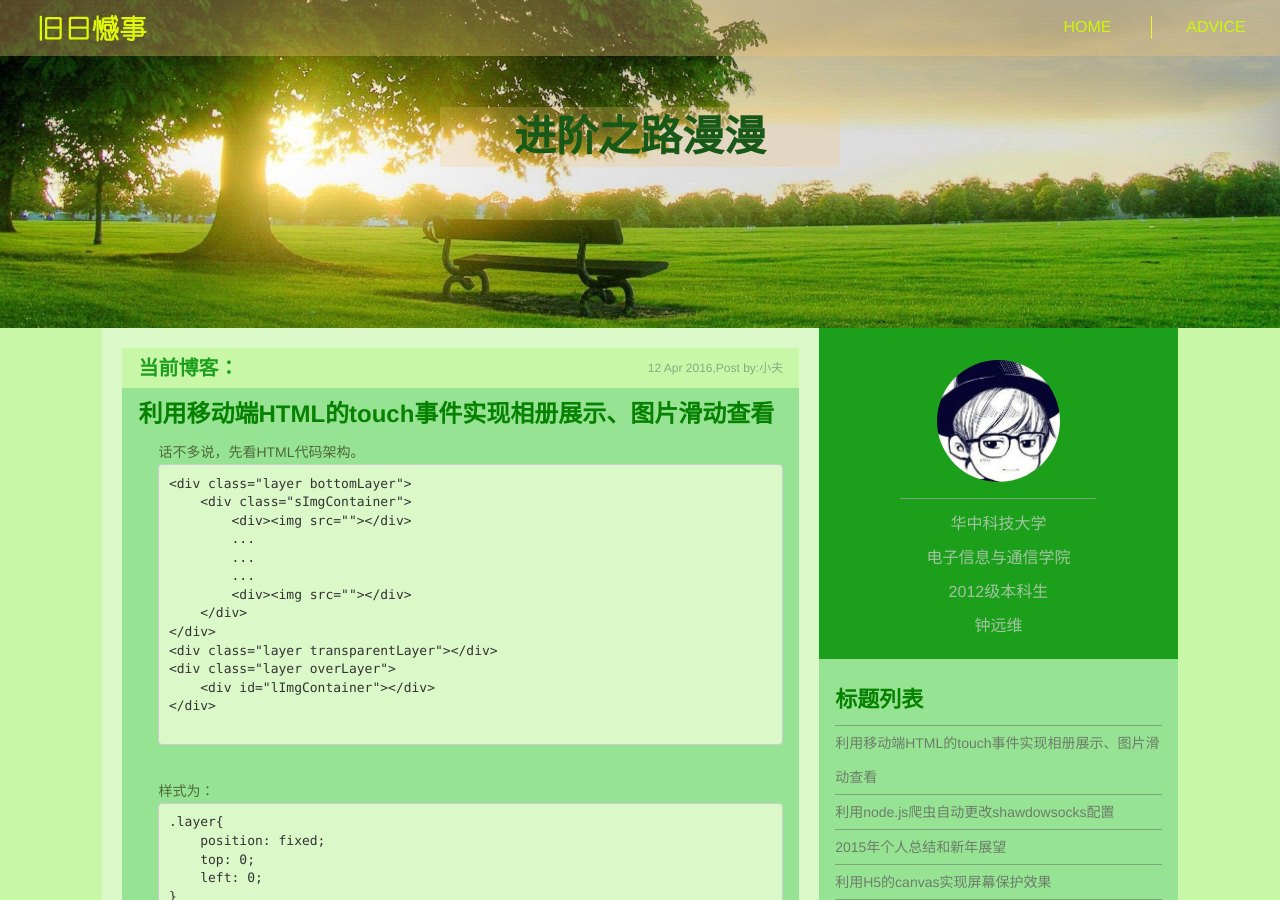
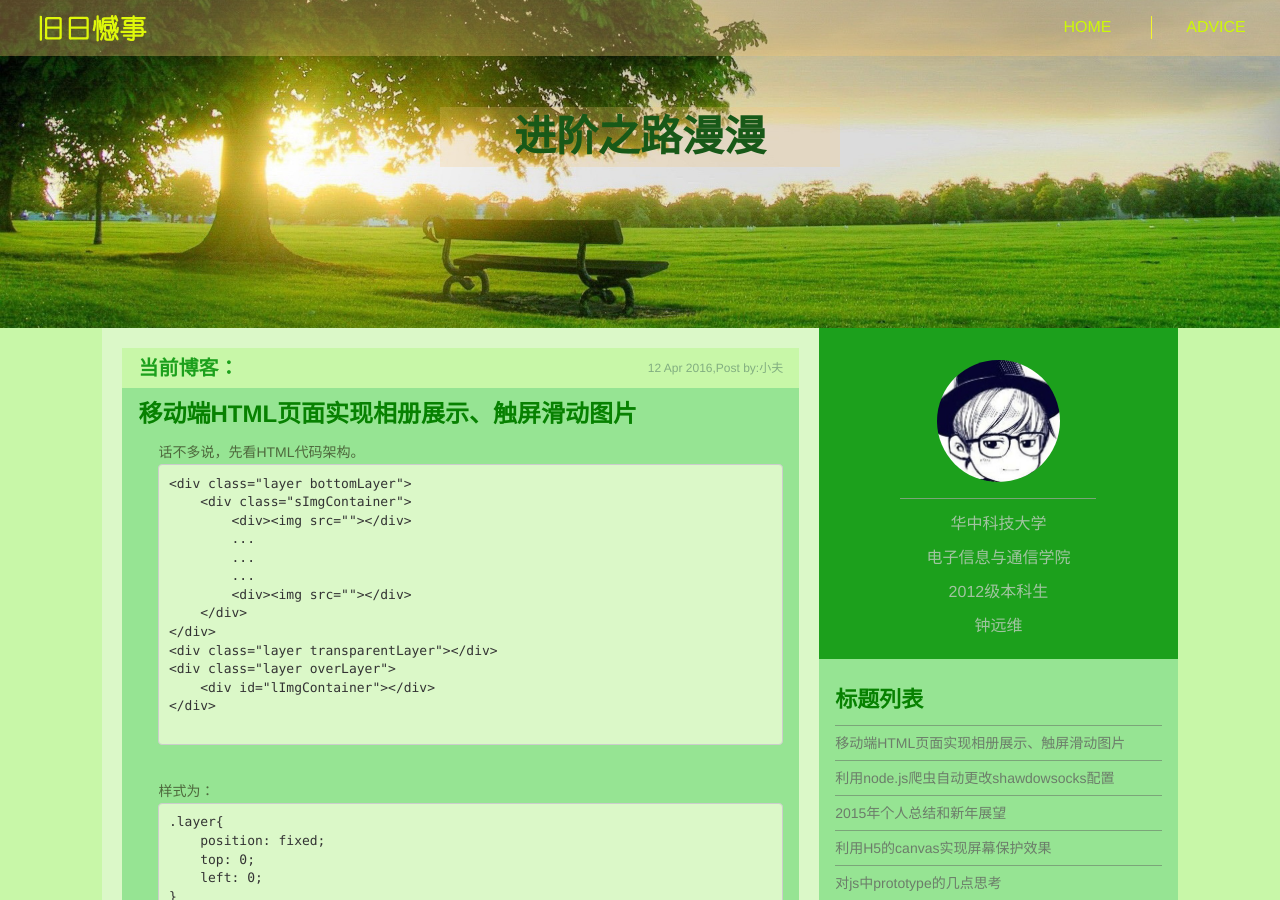
Before and after one commit to VieZhong/blog, a Jekyll site: the page built from _posts/2016-04-12-模仿新浪朋友圈的相册展示.html, in a window 1280 px wide and 900 px high. Built offline with Jekyll 4.4.1, drawn with Linux system fonts in a browser that asks for light colours.

Commit message:
更改了2016-04-12的题目

```diff
--- a/_posts/2016-04-12-模仿新浪朋友圈的相册展示.html
+++ b/_posts/2016-04-12-模仿新浪朋友圈的相册展示.html
@@ -1,6 +1,6 @@
 ---
 layout: post
-title: 利用移动端HTML的touch事件实现相册展示、图片滑动查看
+title: 移动端HTML页面实现相册展示、触屏滑动图片
 author: 小夫
 summary: 该篇文章，提供了一个制作相册的例子，可以在移动端浏览器中使用。效果跟新浪微博和微信朋友圈查看图片一样，点击图片全屏查看，左右滑动可查看前一张或后一张图片，同时可支持查看长图片。滑动主要利用了touchstart、touchmove、touchend事件实现的。文章最后提供demo下载。
 ---
```
